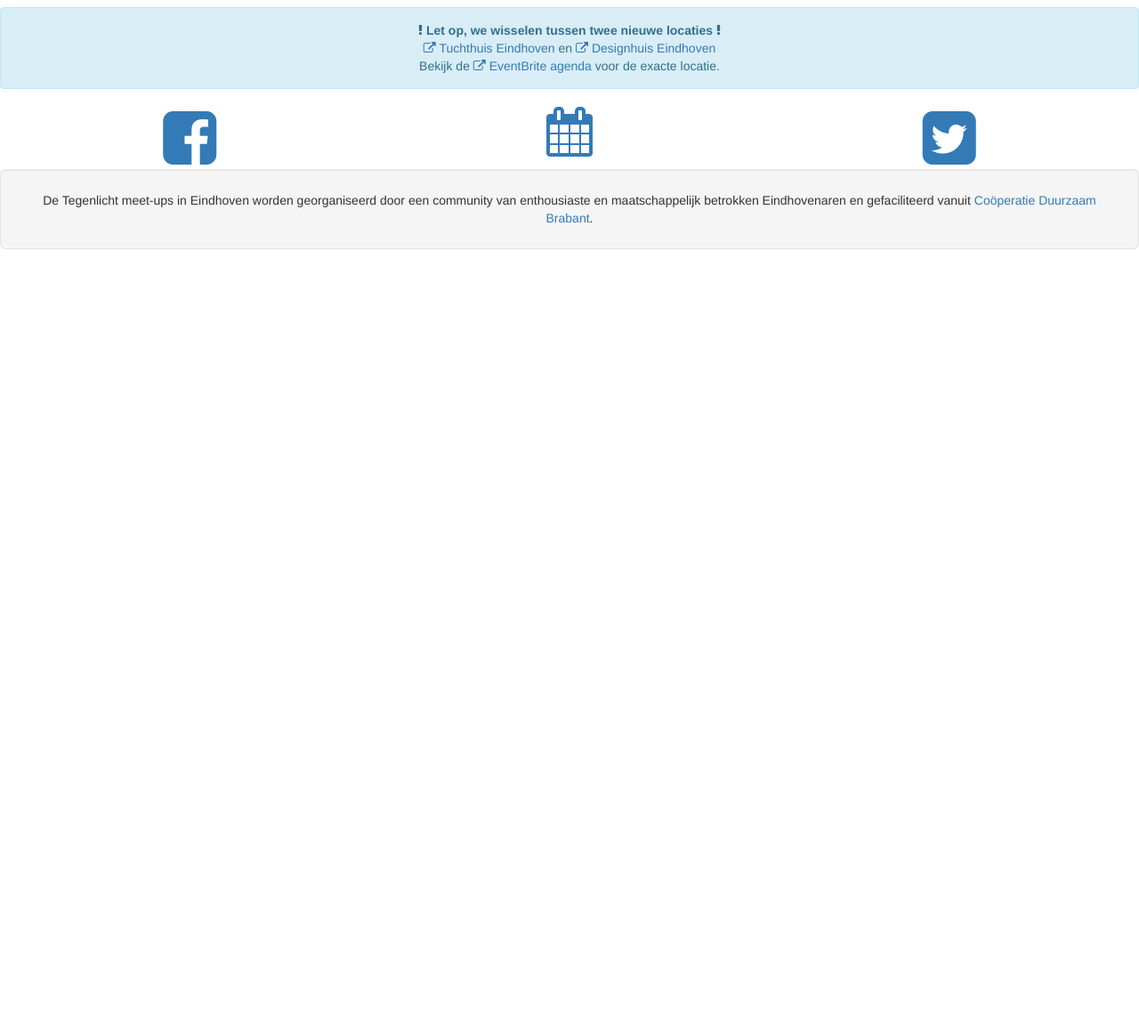
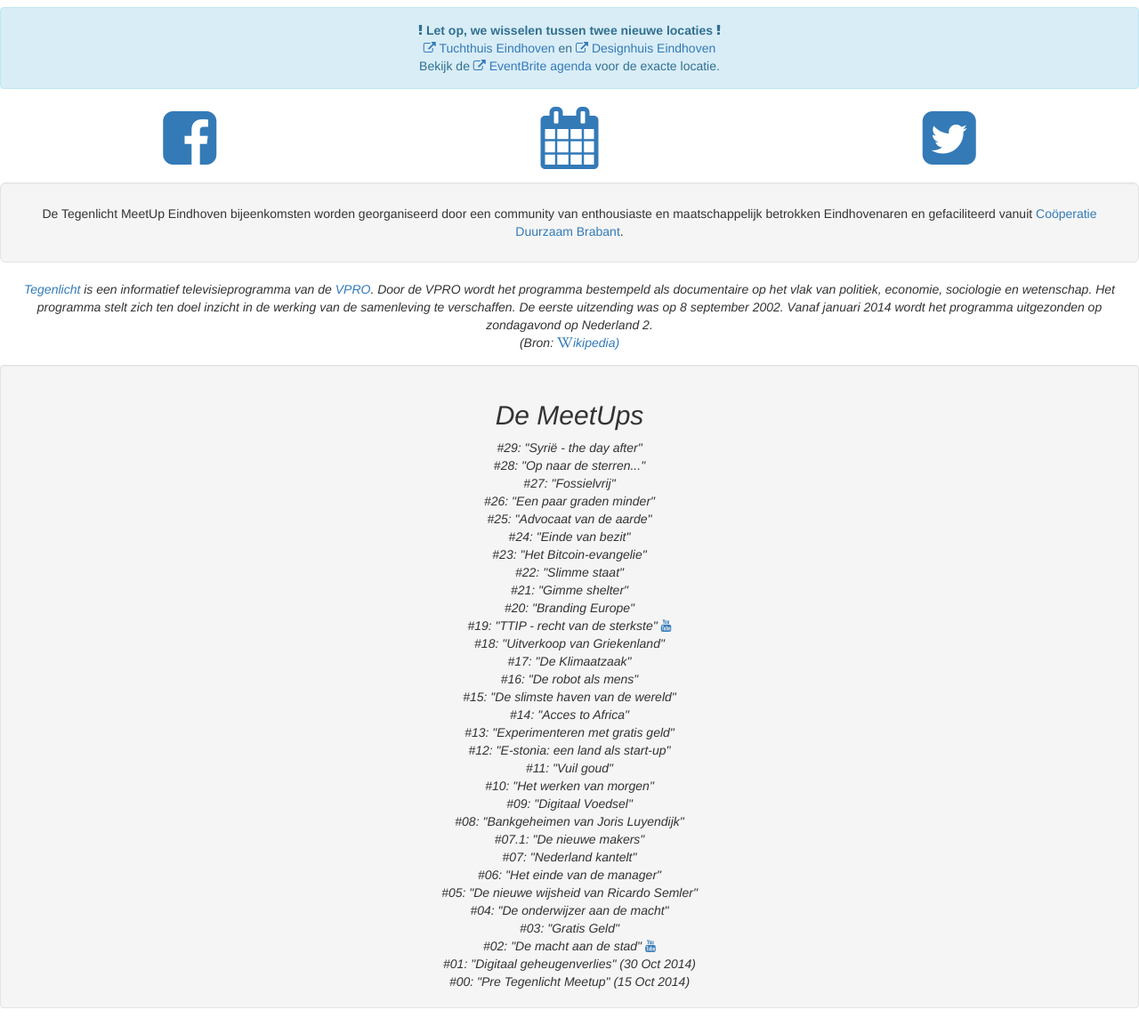
Before and after one commit to dizzzz/tegenlicht040, a plain HTML site: page index.html in a window 1280 px wide. Shown: the part 891-2044 px from the top of the page at 89% size. Before the commit the page ends 1191 px from the top, so only its background shows below. Drawn offline with nearby package versions, Linux system fonts and the light colour scheme.

Commit message:
Weer een stap

```diff
--- a/index.html
+++ b/index.html
@@ -5,10 +5,11 @@
     <meta http-equiv="X-UA-Compatible" content="IE=edge">
     <meta name="viewport" content="width=device-width, initial-scale=1">
     <!-- The above 3 meta tags *must* come first in the head; any other head content must come *after* these tags -->
-    <meta name="keywords" content="VPRO, Tegenlicht, VPRO Tegenlicht, Tegenlicht Eindhoven, Eindhoven, 040, Community, Tegenlicht040, Meet Up, MeetUp, Tegenlicht Meet Up, Tegenlicht040 MeetUp">
-    <meta name="description" content="VPRO TegenLicht Meet Up Eindhoven 040, Duurzaam Brabant">
+    <meta name="keywords" content="VPRO TegenLicht Meet Up Eindhoven 040, VPRO, Tegenlicht, VPRO Tegenlicht, Tegenlicht Eindhoven, Eindhoven, 040, Community, Tegenlicht040, Meet Up, MeetUp, Tegenlicht Meet Up, Tegenlicht040 MeetUp">
+    <meta name="description" content="VPRO TegenLicht MeetUp Eindhoven, elke donderdagavond napraten en discussiëren over de laatste uitzending.">
 
-    <title>Tegenlicht Eindhoven MeetUp 040</title>
+    <title>VPRO Tegenlicht MeetUp Eindhoven 040</title>
+    <link rel="shortcut icon" type="image/ico" href="http://tegenlicht.vpro.nl/resources/vpro/favicons/vpro/favicon.ico"/>
     <!-- Bootstrap -->
     <link href="https://maxcdn.bootstrapcdn.com/bootstrap/3.3.5/css/bootstrap.min.css" rel="stylesheet" type="text/css"/>
     <link href="http://maxcdn.bootstrapcdn.com/font-awesome/4.4.0/css/font-awesome.min.css" rel="stylesheet" type="text/css"/>
@@ -35,7 +36,7 @@
 <body>
     <div class="container-fluid">
         <div class="row">
-	        <img src="images/tegenlicht040.jpg" class="img-responsive" alt="VPRO Tegenlicht Eindhoven 040 Meetup">
+	        <img src="images/tegenlicht040.jpg" class="img-responsive" alt="VPRO Tegenlicht MeetUp Eindhoven 040">
 	     </div>
 
         <div class="row">
@@ -48,8 +49,8 @@
 
         <div class="row">
             <div class="well well-lg text-center">
-                <h2>Praat met ons mee, geef je op via</h2>
-                <a href="http://tegenlicht040.eventbrite.nl"><img src="images/eventbrite.png" alt="EventBrite" class="img-responsive center-block"/></a>
+                <h2>Praat met ons mee en geef je op via</h2>
+                <a title="Wil je langs komen? Registreer svp via onze Eventbrite pagina." href="http://tegenlicht040.eventbrite.nl"><img src="images/eventbrite.png" alt="EventBrite Logo" class="img-responsive center-block"/></a>
             </div>
         </div>
 
@@ -66,6 +67,7 @@
         </div>
 
         <div class="row">
+
             <div class="col-xs-4 text-center">
                 <div>
                     <a href="https://www.facebook.com/tegenlichtMeetup040" title="Tegenlicht 040 op Facebook"><i class="fa fa-facebook-square fa-5x"></i></a>
@@ -74,7 +76,7 @@
 
             <div class="col-xs-4 text-center">
                 <div>
-                    <a href="http://tegenlicht040.eventbrite.nl" title="Tegenlicht 040 Agenda"><i class="fa fa-calendar fa-4x"></i></i></a>
+                    <a href="http://tegenlicht040.eventbrite.nl" title="Tegenlicht 040 Agenda"><i class="fa fa-calendar fa-5x"></i></i></a>
                 </div>
             </div>
 
@@ -84,16 +86,67 @@
                     <a href="https://twitter.com/Tegenlicht040" title="Tegenlicht 040 op Twitter"><i class="fa fa-twitter-square fa-5x"></i></a>
                 </div>
             </div>
-            <br/>
 
+        </div>
+
+        <div class="row">
+        <div class="col-xs-12" style="height:15px;"></div>
         </div>
 
 
 
         <div class="row">
 	        <div class="well well-lg text-center">
-	        De Tegenlicht meet-ups in Eindhoven worden georganiseerd door een community van enthousiaste en maatschappelijk betrokken Eindhovenaren en gefaciliteerd vanuit <a href="https://www.facebook.com/duurzaambrabant">Coöperatie Duurzaam Brabant</a>.
+	        De Tegenlicht MeetUp Eindhoven bijeenkomsten worden georganiseerd door een community van enthousiaste en maatschappelijk betrokken Eindhovenaren en gefaciliteerd vanuit <a href="https://www.facebook.com/duurzaambrabant">Coöperatie Duurzaam Brabant</a>.
 	        </div>
+        </div>
+
+        <div class="row">
+            <div class="col-xs-12 text-center">
+                <i><a href="http://tegenlicht.vpro.nl">Tegenlicht</a> is een informatief televisieprogramma van de <a href="https://nl.wikipedia.org/wiki/VPRO">VPRO</a>. Door de VPRO wordt het programma bestempeld als documentaire op het vlak van politiek, economie, sociologie en wetenschap. Het programma stelt zich ten doel inzicht in de werking van de samenleving te verschaffen. De eerste uitzending was op 8 september 2002. Vanaf januari 2014 wordt het programma uitgezonden op zondagavond op Nederland 2.<br/>(Bron: <a href="https://nl.wikipedia.org/wiki/Tegenlicht_(televisieprogramma)"><i class="fa fa-wikipedia-w"></i>ikipedia)</a><i>
+            </div>
+        </div>
+
+        <div class="row">
+        <div class="col-xs-12" style="height:15px;"></div>
+        </div>
+
+
+        <div class="row">
+            <div class="well well text-center">
+                <h2>De MeetUps</h2>
+                <div>#29: "Syrië - the day after"</div>
+                <div>#28: "Op naar de sterren..."</div>
+                <div>#27: "Fossielvrij"</div>
+                <div>#26: "Een paar graden minder"</div>
+                <div>#25: "Advocaat van de aarde"</div>
+                <div>#24: "Einde van bezit"</div>
+                <div>#23: "Het Bitcoin-evangelie"</div>
+                <div>#22: "Slimme staat"</div>
+                <div>#21: "Gimme shelter"</div>
+                <div>#20: "Branding Europe"</div>
+                <div>#19: "TTIP - recht van de sterkste" <a title="Tegenlicht Meet Up Eindhoven - TTIP waar kies jij voor?" href="https://www.youtube.com/watch?v=zBzecdxtqVE"><i class="fa fa-youtube"></i></a></div>
+                <div>#18: "Uitverkoop van Griekenland"</div>
+                <div>#17: "De Klimaatzaak"</div>
+                <div>#16: "De robot als mens"</div>
+                <div>#15: "De slimste haven van de wereld"</div>
+                <div>#14: "Acces to Africa"</div>
+                <div>#13: "Experimenteren met gratis geld"</div>
+                <div>#12: "E-stonia: een land als start-up"</div>
+                <div>#11: "Vuil goud"</div>
+                <div>#10: "Het werken van morgen"</div>
+                <div>#09: "Digitaal Voedsel"</div>
+                <div>#08: "Bankgeheimen van Joris Luyendijk"</div>
+                <div>#07.1: "De nieuwe makers"</div>
+                <div>#07: "Nederland kantelt"</div>
+                <div>#06: "Het einde van de manager"</div>
+                <div>#05: "De nieuwe wijsheid van Ricardo Semler"</div>
+                <div>#04: "De onderwijzer aan de macht"</div>
+                <div>#03: "Gratis Geld"</div>
+                <div>#02: "De macht aan de stad" <a title="VPRO Tegenlicht Meet Up Eindhoven: De macht aan de stad" href="https://www.youtube.com/watch?v=LqIETrnbwKg"><i class="fa fa-youtube"></i></a></div>
+                <div>#01: "Digitaal geheugenverlies" (30 Oct 2014)</div>
+                <div>#00: "Pre Tegenlicht Meetup"    (15 Oct 2014)</div>
+            </div>
         </div>
 
 
--- a/sitemap.xml
+++ b/sitemap.xml
@@ -4,11 +4,11 @@
 
   <url>
     <loc>http://tegenlicht040.nl/index.html</loc>
-    <lastmod>2015-10-11T10:00:00+00:00</lastmod>
-    <changefreq>weekly</changefreq>
+    <lastmod>2015-10-20T18:00:00+00:00</lastmod>
+    <changefreq>daily</changefreq>
     <image:image>
       <image:loc>http://tegenlicht040.nl/images/tegenlicht040_small.jpg</image:loc>
-      <image:title>Tegenlicht MeetUp Eindhoven</image:title>
+      <image:title>Tegenlicht MeetUp Eindhoven 040</image:title>
     </image:image>
 
   </url>
```
